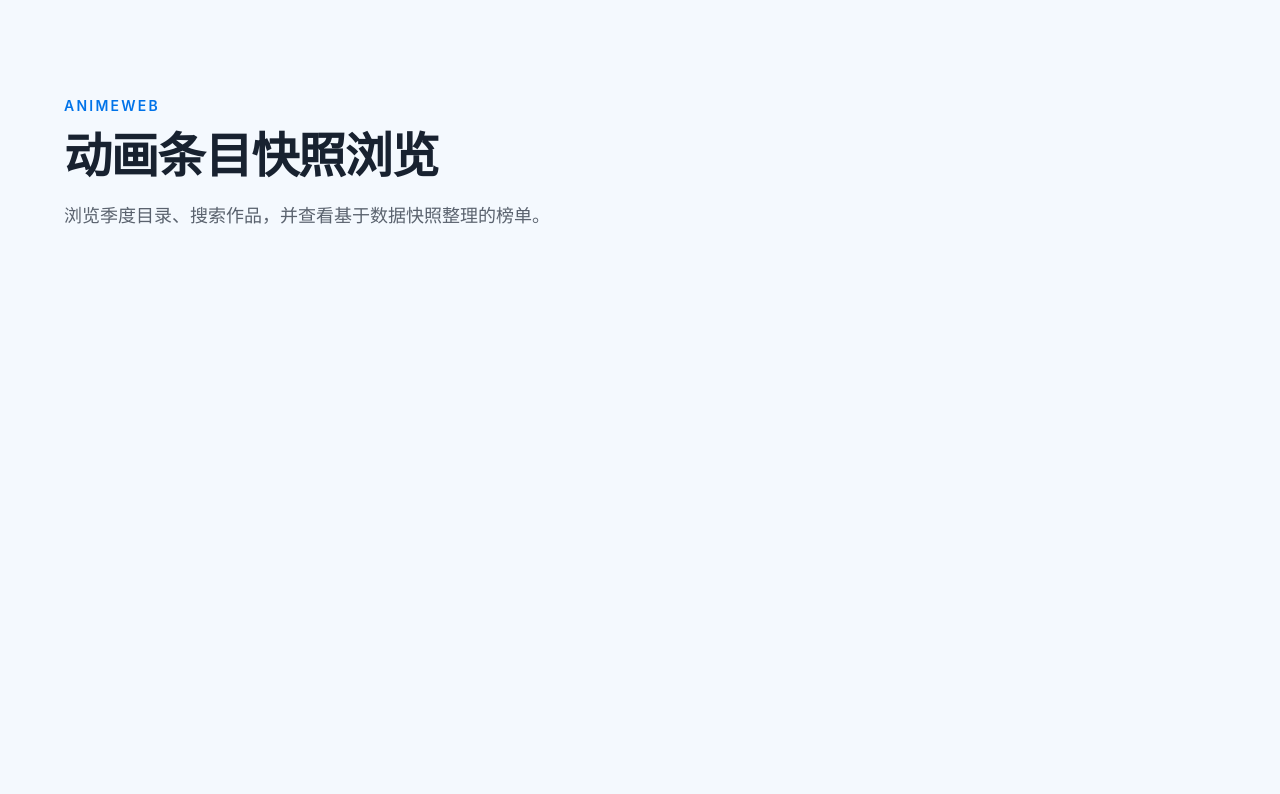
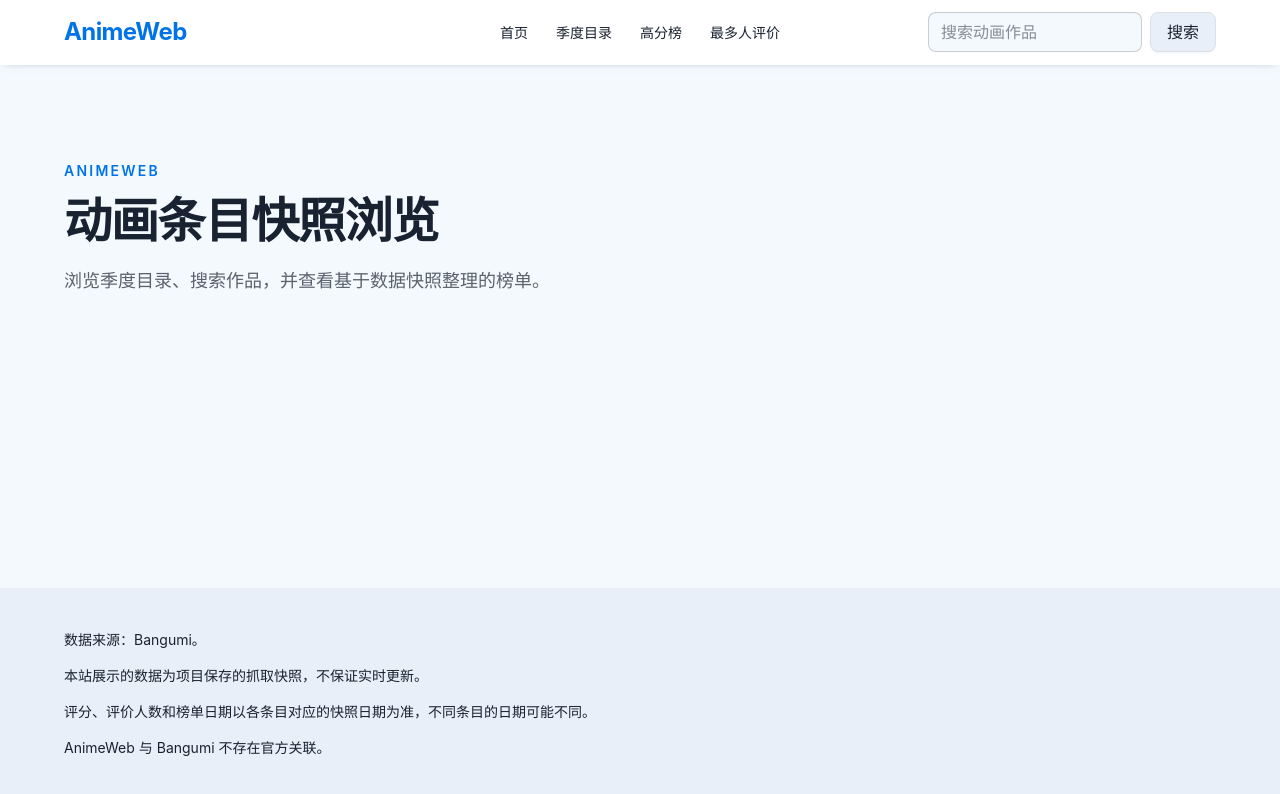
Before and after one commit to SZH0728/AnimeWeb, a Vue app in the folder frontend/: page / in a window 1280 px wide. Shown: the top 794 px of the page. Built offline with nearby package versions, Linux system fonts and the light colour scheme.

Commit message:
feat(app): 应用根组件挂载页头页脚

```diff
--- a/frontend/src/app/App.vue
+++ b/frontend/src/app/App.vue
@@ -1,3 +1,14 @@
+<script setup lang="ts">
+import AppFooter from '@/components/app/AppFooter.vue';
+import AppHeader from '@/components/app/AppHeader.vue';
+</script>
+
 <template>
-  <RouterView />
+  <div class="flex min-h-screen flex-col">
+    <AppHeader />
+    <main class="flex-1">
+      <RouterView />
+    </main>
+    <AppFooter />
+  </div>
 </template>
```
